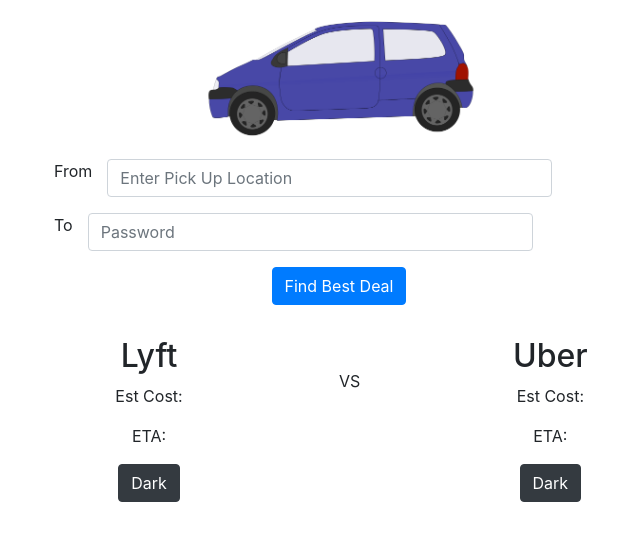
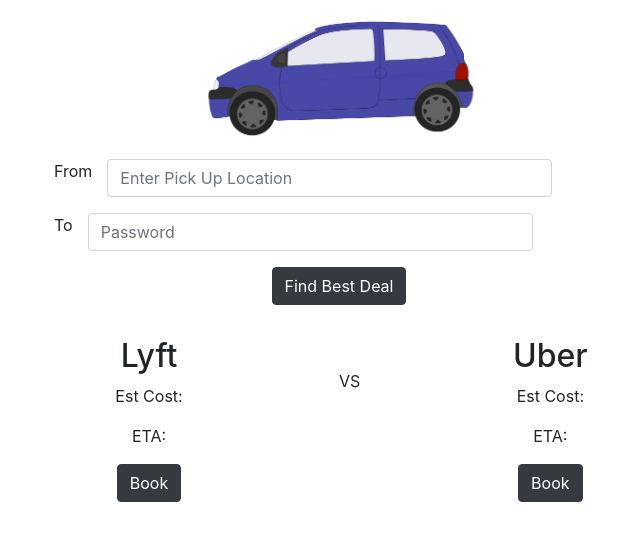
Before and after one commit to Rosenmatt1/UberVsLyftCost, a React (Create React App) app: page / in a window 1280 px wide. Shown: the top 540 px of the page, without its empty margins (301-941 px from the left). Built offline with nearby package versions, Linux system fonts and the light colour scheme.

Commit message:
Changed Buttons to dark

```diff
--- a/src/Components/Comparison.js
+++ b/src/Components/Comparison.js
@@ -11,7 +11,7 @@
           <h2>Lyft</h2>
           <p>Est Cost:</p>
           <p>ETA:</p>
-          <button type="button" className="btn btn-dark">Dark</button>
+          <button type="button" className="btn btn-dark">Book</button>
         </div>
 
         <p className="mt-5">VS</p>
@@ -20,7 +20,7 @@
           <h2>Uber</h2>
           <p>Est Cost:</p>
           <p>ETA:</p>
-          <button type="button" className="btn btn-dark">Dark</button>
+          <button type="button" className="btn btn-dark">Book</button>
         </div>
 
         <div className="col-2"></div>
--- a/src/Components/Form.js
+++ b/src/Components/Form.js
@@ -20,7 +20,7 @@
               <div className="col-10"><input type="address" className="form-control" placeholder="Password"/></div>
             </div>
 
-            <button type="submit" className="btn btn-primary">Find Best Deal</button>
+            <button type="submit" className="btn btn-dark">Find Best Deal</button>
 
           </form>
           <div className="col-3"></div>
```
